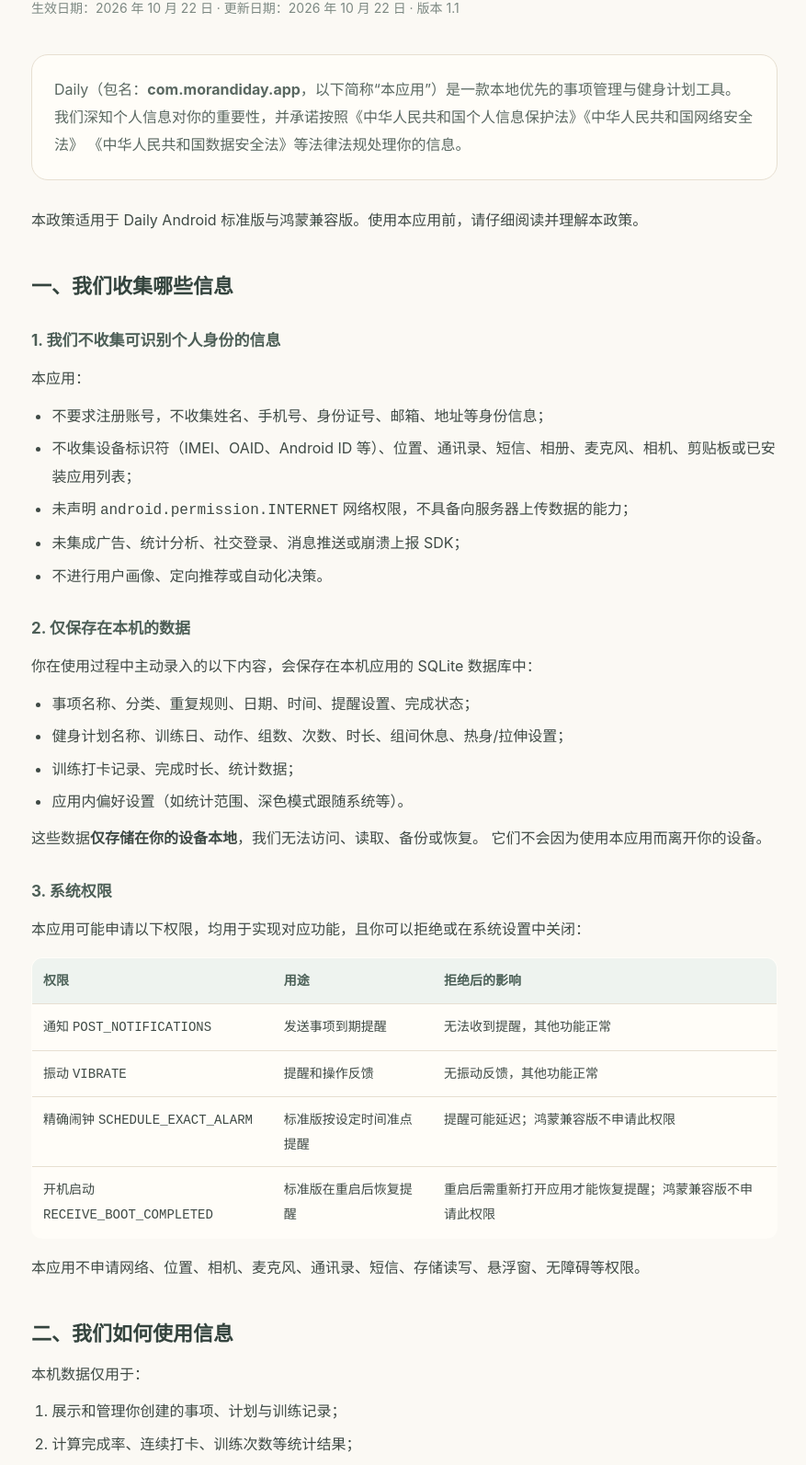
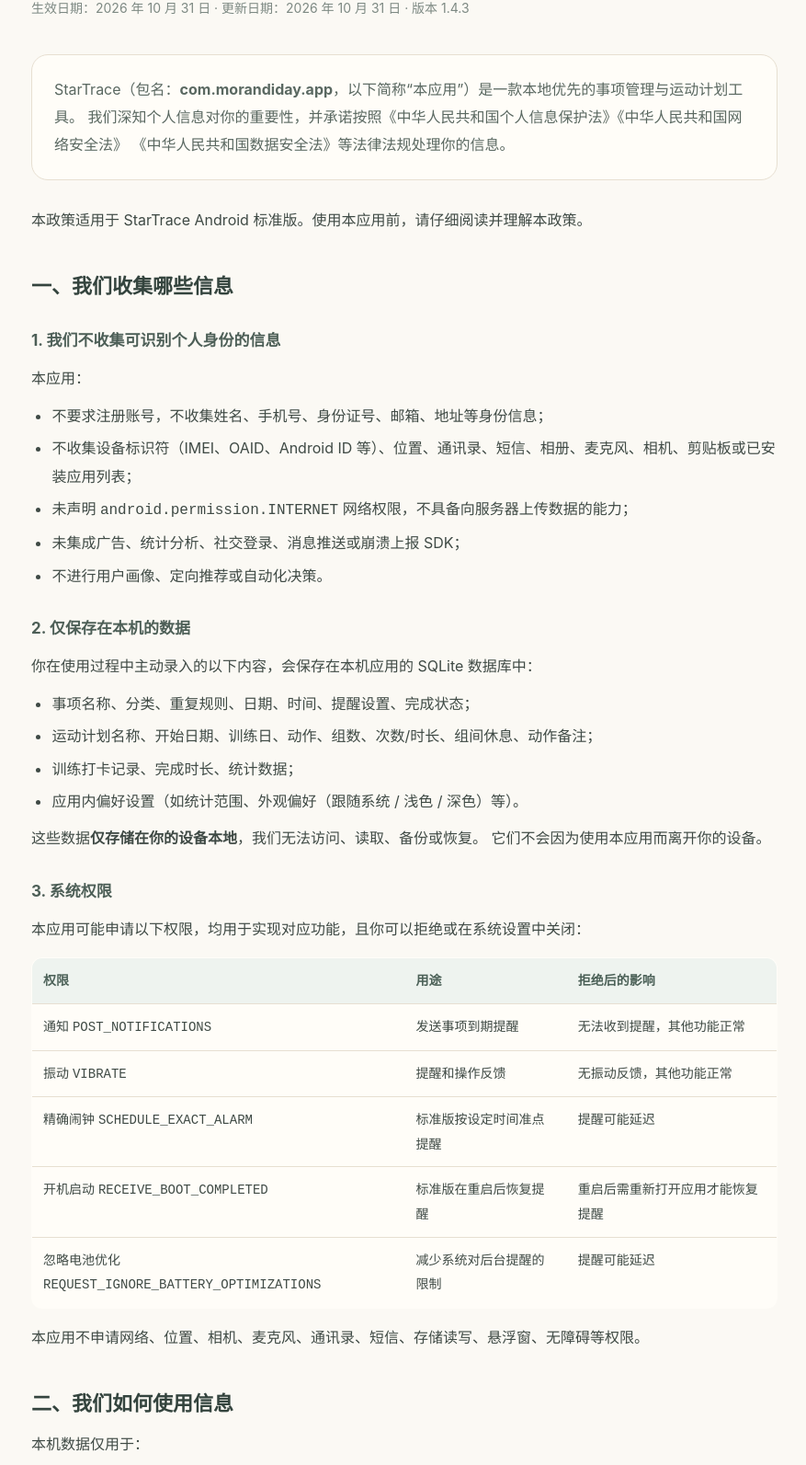
Before and after one commit to later-bin/daily-privacy, a plain HTML site: page index.html in a window 1280 px wide. Shown: the part 180-1773 px from the top of the page at 92% size, without its empty margins (200-1077 px from the left). Drawn offline with Linux system fonts and the light colour scheme.

Commit message:
Update privacy policy to StarTrace 1.4.3

```diff
--- a/index.html
+++ b/index.html
@@ -4,8 +4,8 @@
   <meta charset="utf-8">
   <meta name="viewport" content="width=device-width, initial-scale=1">
   <meta name="color-scheme" content="light">
-  <meta name="description" content="Daily 隐私政策：本地优先、无需账号、无网络权限的事项管理与健身计划应用。">
-  <title>Daily 隐私政策</title>
+  <meta name="description" content="StarTrace 隐私政策：本地优先、无需账号、无网络权限的事项管理与运动计划应用。">
+  <title>StarTrace 隐私政策</title>
   <style>
     :root {
       --bg: #fbf9f4;
@@ -142,17 +142,17 @@
 <body>
 <main>
   <header>
-    <div class="brand"><span class="brand-mark" aria-hidden="true"></span>Daily</div>
+    <div class="brand"><span class="brand-mark" aria-hidden="true"></span>StarTrace</div>
     <h1>隐私政策</h1>
-    <div class="meta">生效日期：2026 年 10 月 22 日 · 更新日期：2026 年 10 月 22 日 · 版本 1.1</div>
+    <div class="meta">生效日期：2026 年 10 月 31 日 · 更新日期：2026 年 10 月 31 日 · 版本 1.4.3</div>
   </header>
 
   <p class="lead">
-    Daily（包名：<strong>com.morandiday.app</strong>，以下简称“本应用”）是一款本地优先的事项管理与健身计划工具。
+    StarTrace（包名：<strong>com.morandiday.app</strong>，以下简称“本应用”）是一款本地优先的事项管理与运动计划工具。
     我们深知个人信息对你的重要性，并承诺按照《中华人民共和国个人信息保护法》《中华人民共和国网络安全法》
     《中华人民共和国数据安全法》等法律法规处理你的信息。
   </p>
-  <p>本政策适用于 Daily Android 标准版与鸿蒙兼容版。使用本应用前，请仔细阅读并理解本政策。</p>
+  <p>本政策适用于 StarTrace Android 标准版。使用本应用前，请仔细阅读并理解本政策。</p>
 
   <h2 id="collect">一、我们收集哪些信息</h2>
 
@@ -170,9 +170,9 @@
   <p>你在使用过程中主动录入的以下内容，会保存在本机应用的 SQLite 数据库中：</p>
   <ul>
     <li>事项名称、分类、重复规则、日期、时间、提醒设置、完成状态；</li>
-    <li>健身计划名称、训练日、动作、组数、次数、时长、组间休息、热身/拉伸设置；</li>
+    <li>运动计划名称、开始日期、训练日、动作、组数、次数/时长、组间休息、动作备注；</li>
     <li>训练打卡记录、完成时长、统计数据；</li>
-    <li>应用内偏好设置（如统计范围、深色模式跟随系统等）。</li>
+    <li>应用内偏好设置（如统计范围、外观偏好（跟随系统 / 浅色 / 深色）等）。</li>
   </ul>
   <p>
     这些数据<strong>仅存储在你的设备本地</strong>，我们无法访问、读取、备份或恢复。
@@ -186,8 +186,9 @@
     <tbody>
       <tr><td>通知 <code>POST_NOTIFICATIONS</code></td><td>发送事项到期提醒</td><td>无法收到提醒，其他功能正常</td></tr>
       <tr><td>振动 <code>VIBRATE</code></td><td>提醒和操作反馈</td><td>无振动反馈，其他功能正常</td></tr>
-      <tr><td>精确闹钟 <code>SCHEDULE_EXACT_ALARM</code></td><td>标准版按设定时间准点提醒</td><td>提醒可能延迟；鸿蒙兼容版不申请此权限</td></tr>
-      <tr><td>开机启动 <code>RECEIVE_BOOT_COMPLETED</code></td><td>标准版在重启后恢复提醒</td><td>重启后需重新打开应用才能恢复提醒；鸿蒙兼容版不申请此权限</td></tr>
+      <tr><td>精确闹钟 <code>SCHEDULE_EXACT_ALARM</code></td><td>标准版按设定时间准点提醒</td><td>提醒可能延迟</td></tr>
+      <tr><td>开机启动 <code>RECEIVE_BOOT_COMPLETED</code></td><td>标准版在重启后恢复提醒</td><td>重启后需重新打开应用才能恢复提醒</td></tr>
+      <tr><td>忽略电池优化 <code>REQUEST_IGNORE_BATTERY_OPTIMIZATIONS</code></td><td>减少系统对后台提醒的限制</td><td>提醒可能延迟</td></tr>
     </tbody>
   </table>
   <p>本应用不申请网络、位置、相机、麦克风、通讯录、短信、存储读写、悬浮窗、无障碍等权限。</p>
@@ -253,8 +254,8 @@
 
   <h2 id="contact">九、如何联系我们</h2>
   <div class="contact">
-    <p><strong>开发者/运营者：</strong><mark>【开发者/运营者名称】</mark></p>
-    <p><strong>联系邮箱：</strong><mark>【联系邮箱】</mark></p>
+    <p><strong>开发者/运营者：</strong><mark>muc某学生</mark></p>
+    <p><strong>联系邮箱：</strong><mark>1364415434@qq.com</mark></p>
     <p><strong>响应时间：</strong>15 个工作日内</p>
   </div>
   <p>
@@ -269,7 +270,7 @@
   </ol>
 
   <footer>
-    <p>Daily 开发团队 · 2026 年 10 月 22 日</p>
+    <p>muc某学生 · 2026 年 10 月 31 日</p>
     <p>本页面不包含 Cookie、统计脚本或外部资源。</p>
   </footer>
 </main>
```
